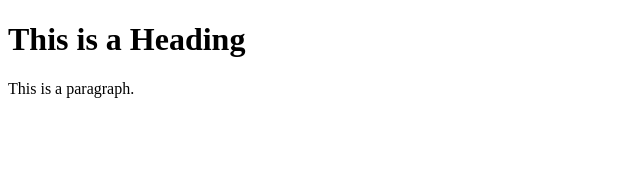
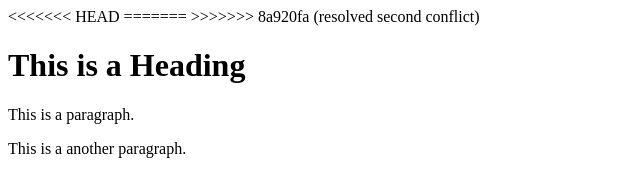
Before and after one commit to nadejdabors/learning-git, a plain HTML site: page index.html in a window 1280 px wide. Shown: the whole page, without its empty margins (0-640 px from the left). Drawn offline with Linux system fonts and the light colour scheme.

```diff
--- a/index.html
+++ b/index.html
@@ -4,9 +4,14 @@
 <title>Page Title</title>
 </head>
 <body>
+<<<<<<< HEAD
+=======
+
+>>>>>>> 8a920fa (resolved second conflict)
 
 <h1>This is a  Heading</h1>
 <p> This is a paragraph.</p>
+<p>This is a another paragraph.</p>
 
 </body>
 </html>
```
